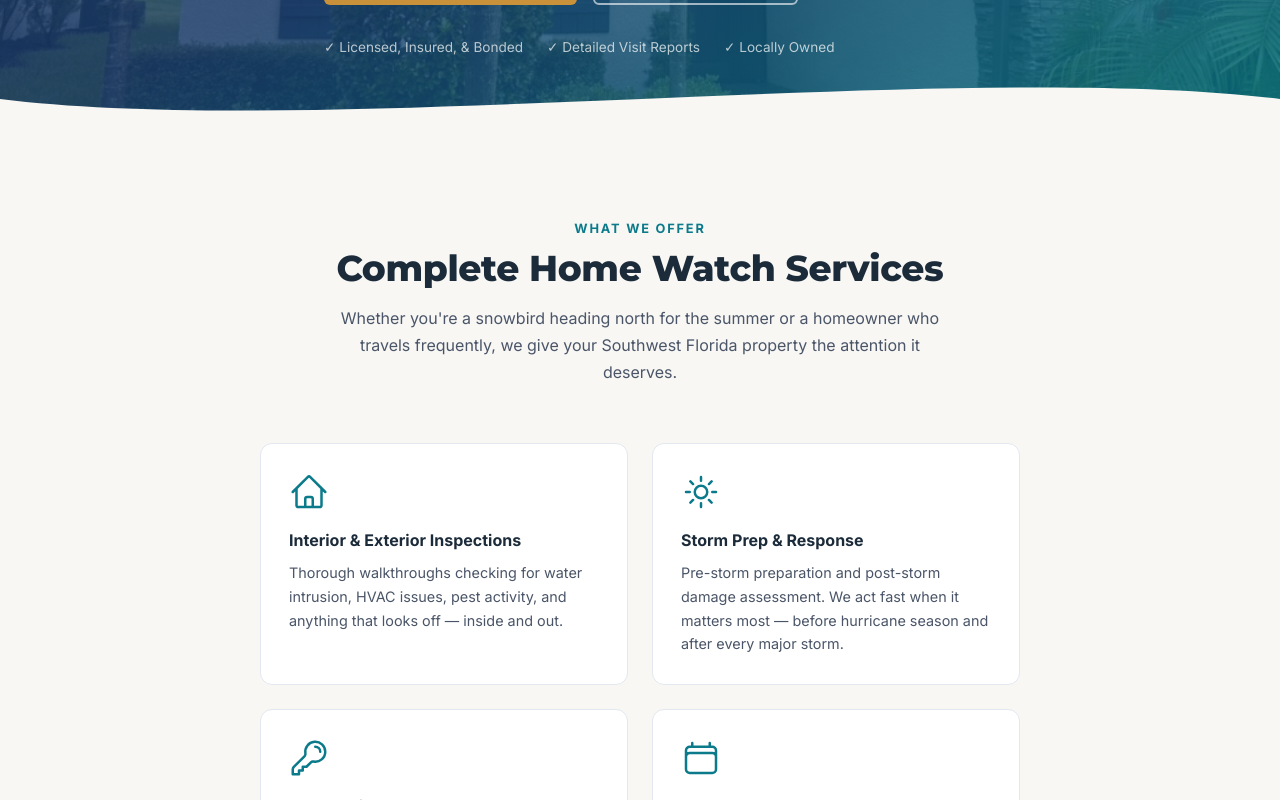
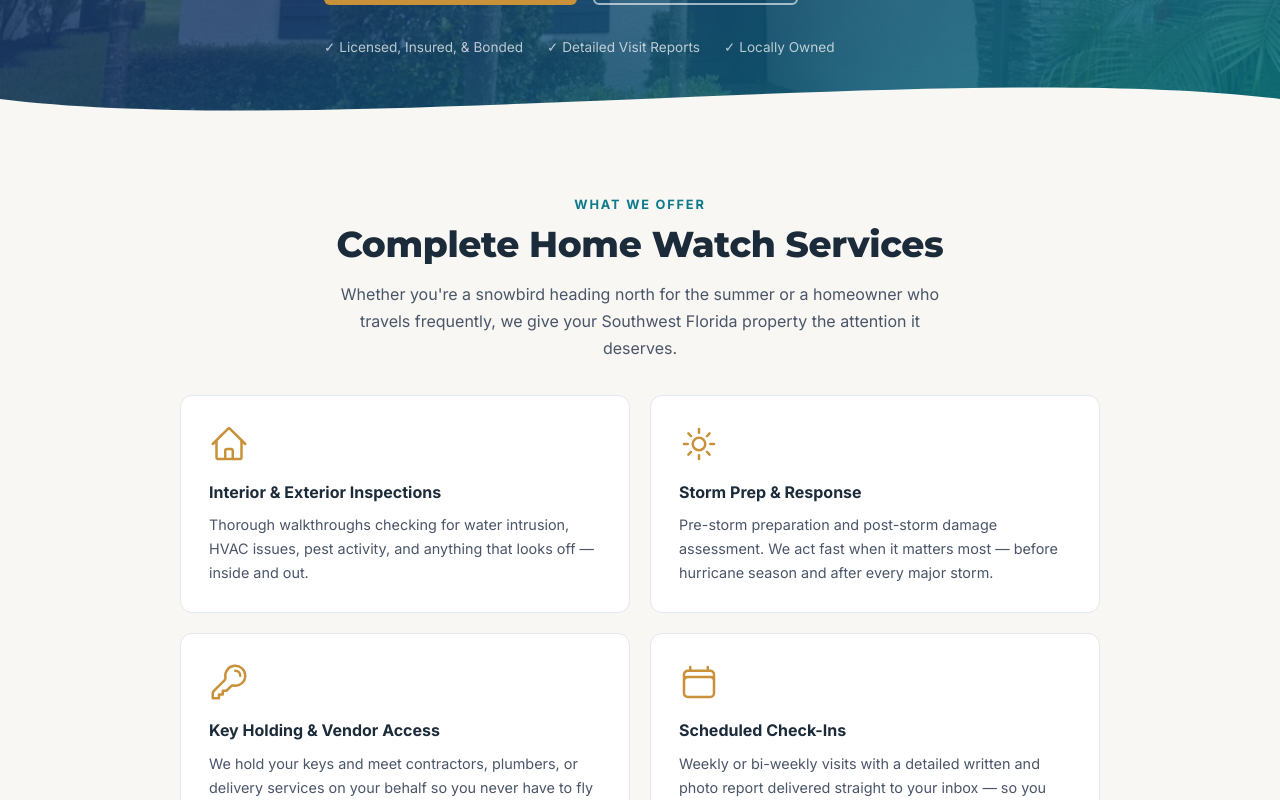
Before and after one commit to CoastalMetrics/anchor-lock-home-watch-website, a SvelteKit app: page / in a window 1280 px wide. Shown: the part 540-1340 px from the top of the page. Built offline with nearby package versions, Linux system fonts and the light colour scheme.

Commit message:
Slight style changes to the services section

```diff
--- a/src/routes/+page.svelte
+++ b/src/routes/+page.svelte
@@ -562,7 +562,7 @@
 	.section-header {
 		text-align: center;
 		max-width: 620px;
-		margin: 0 auto 3.5rem;
+		margin: 0 auto 2rem;
 	}
 	.section-eyebrow {
 		font-size: 0.8rem;
@@ -632,13 +632,13 @@
 	/* === SERVICES === */
 	.services {
 		background: var(--off-white);
-		padding: 5rem 0;
+		padding: 3.5rem 0;
 	}
 	.services-grid {
 		display: grid;
 		grid-template-columns: repeat(2, 1fr);
-		gap: 1.5rem;
-		max-width: 760px;
+		gap: 1.25rem;
+		max-width: 920px;
 		margin: 0 auto;
 	}
 
@@ -659,7 +659,7 @@
 	.service-icon {
 		width: 40px;
 		height: 40px;
-		color: var(--teal);
+		color: var(--gold);
 		margin-bottom: 1rem;
 	}
 	.service-icon :global(svg) { width: 100%; height: 100%; }
```
